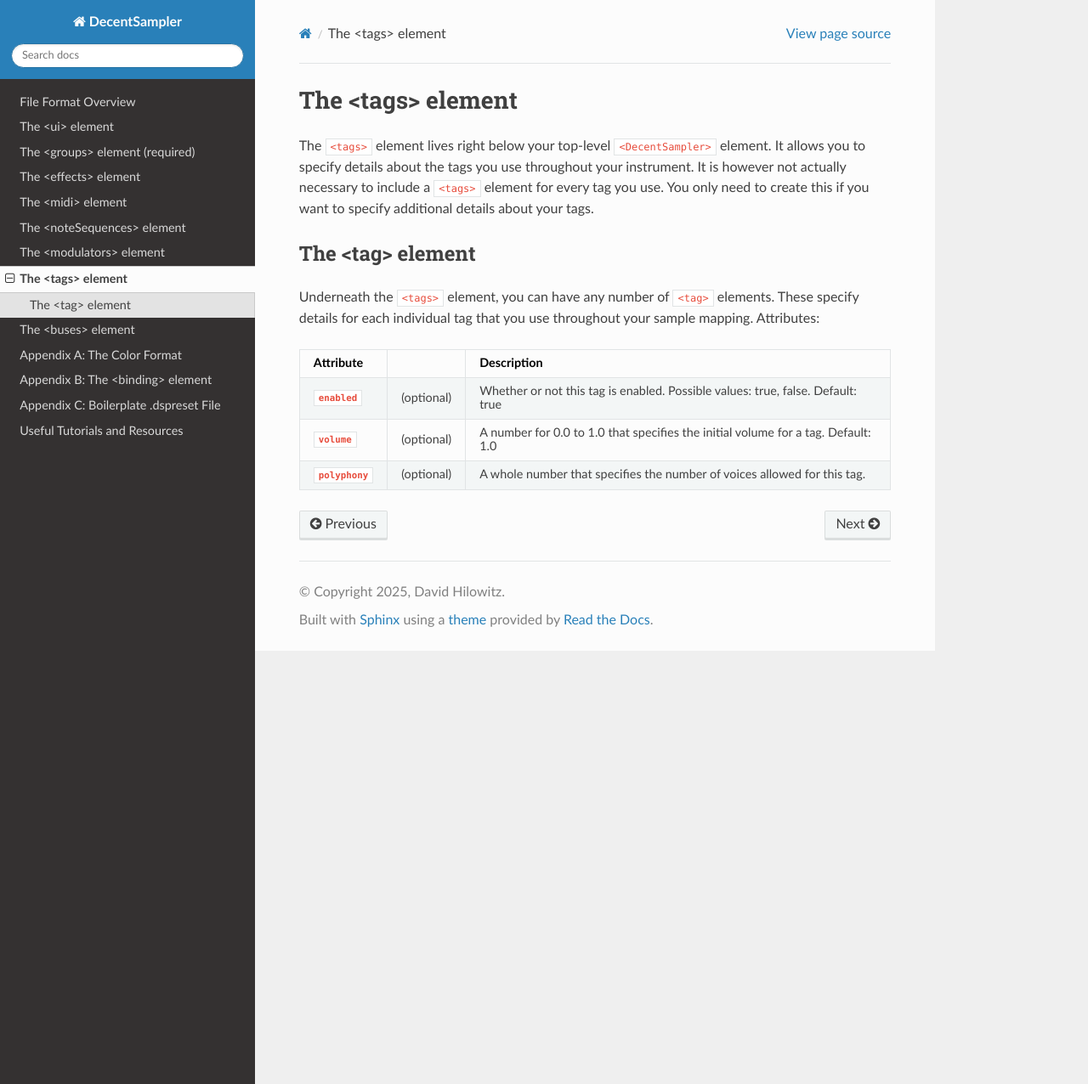
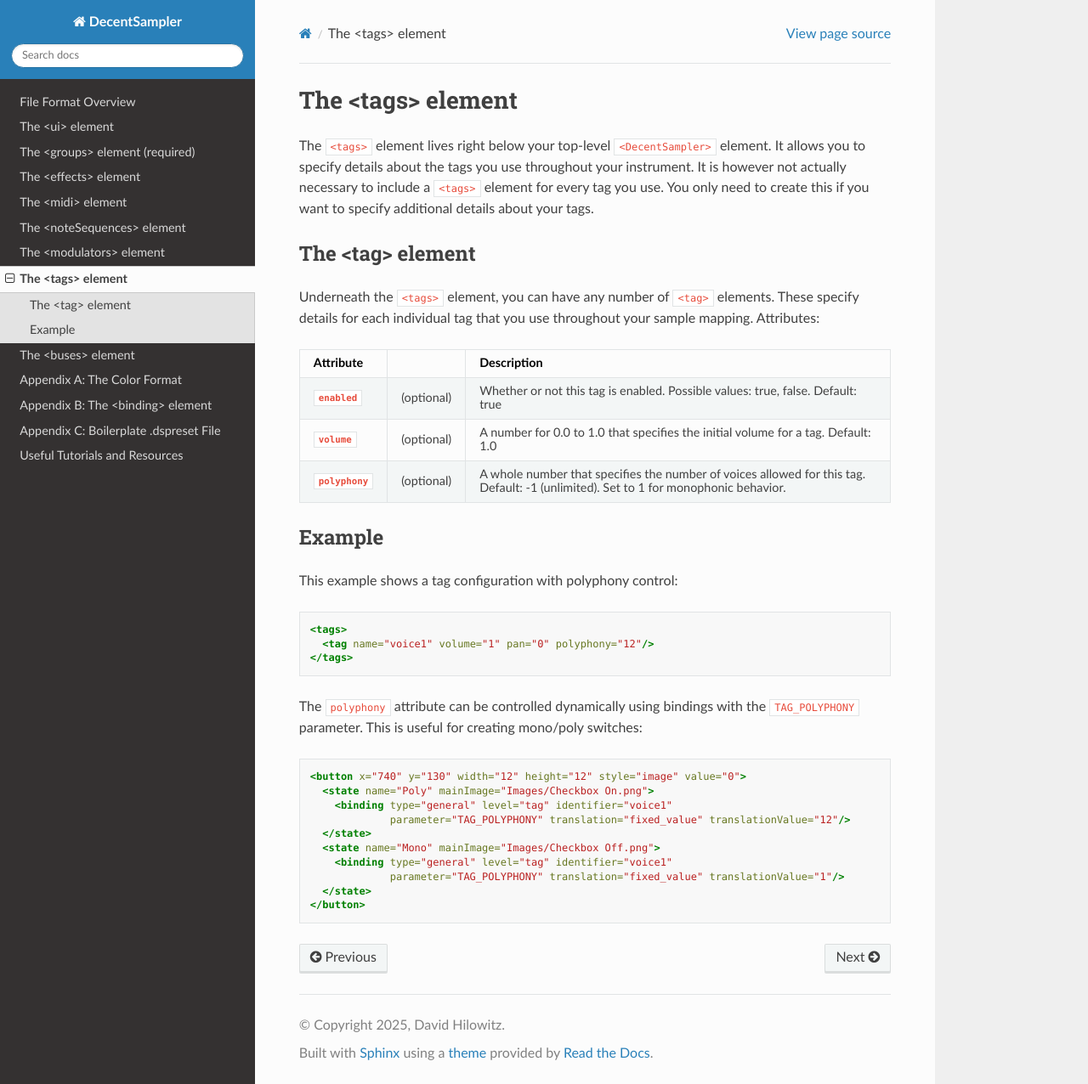
Before and after one commit to DecentSamples/DecentSampler-Developers-Guide, a Sphinx documentation site: the page built from docs/source/the-tags-element.md, in a window 1280 px wide and 1276 px high. Shown: the whole window at 85% size. Built offline with Sphinx 7.4.7 and the Read the Docs theme 3.1.0, drawn with Linux system fonts in a browser that asks for light colours.

Commit message:
0000298: It should be possible to change tag polyphony using bindings

````diff
--- a/docs/source/conf.py
+++ b/docs/source/conf.py
@@ -7,7 +7,7 @@ copyright = '2025, David Hilowitz'
 author = 'David Hilowitz'
 
 release = '1.15'
-version = '1.15.4'
+version = '1.15.5'
 
 # -- General configuration
 
--- a/docs/source/the-tags-element.md
+++ b/docs/source/the-tags-element.md
@@ -10,4 +10,29 @@ Underneath the `<tags>` element, you can have any number of `<tag>` elements. Th
 |:----------------|:-----------|:----------------------------------------------------------------------------------|
 | **`enabled`**   | (optional) | Whether or not this tag is enabled. Possible values: true, false. Default: true   |
 | **`volume`**    | (optional) | A number for 0.0 to 1.0 that specifies the initial volume for a tag. Default: 1.0 |
-| **`polyphony`** | (optional) | A whole number that specifies the number of voices allowed for this tag.          |
+| **`polyphony`** | (optional) | A whole number that specifies the number of voices allowed for this tag. Default: -1 (unlimited). Set to 1 for monophonic behavior. |
+
+## Example
+
+This example shows a tag configuration with polyphony control:
+
+```xml
+<tags>
+  <tag name="voice1" volume="1" pan="0" polyphony="12"/>
+</tags>
+```
+
+The `polyphony` attribute can be controlled dynamically using bindings with the `TAG_POLYPHONY` parameter. This is useful for creating mono/poly switches:
+
+```xml
+<button x="740" y="130" width="12" height="12" style="image" value="0">
+  <state name="Poly" mainImage="Images/Checkbox On.png">
+    <binding type="general" level="tag" identifier="voice1"
+             parameter="TAG_POLYPHONY" translation="fixed_value" translationValue="12"/>
+  </state>
+  <state name="Mono" mainImage="Images/Checkbox Off.png">
+    <binding type="general" level="tag" identifier="voice1"
+             parameter="TAG_POLYPHONY" translation="fixed_value" translationValue="1"/>
+  </state>
+</button>
+```
````
Also changed, not shown: docs/source/appendix-b-the-binding-element.md (+1 -0 lines).
